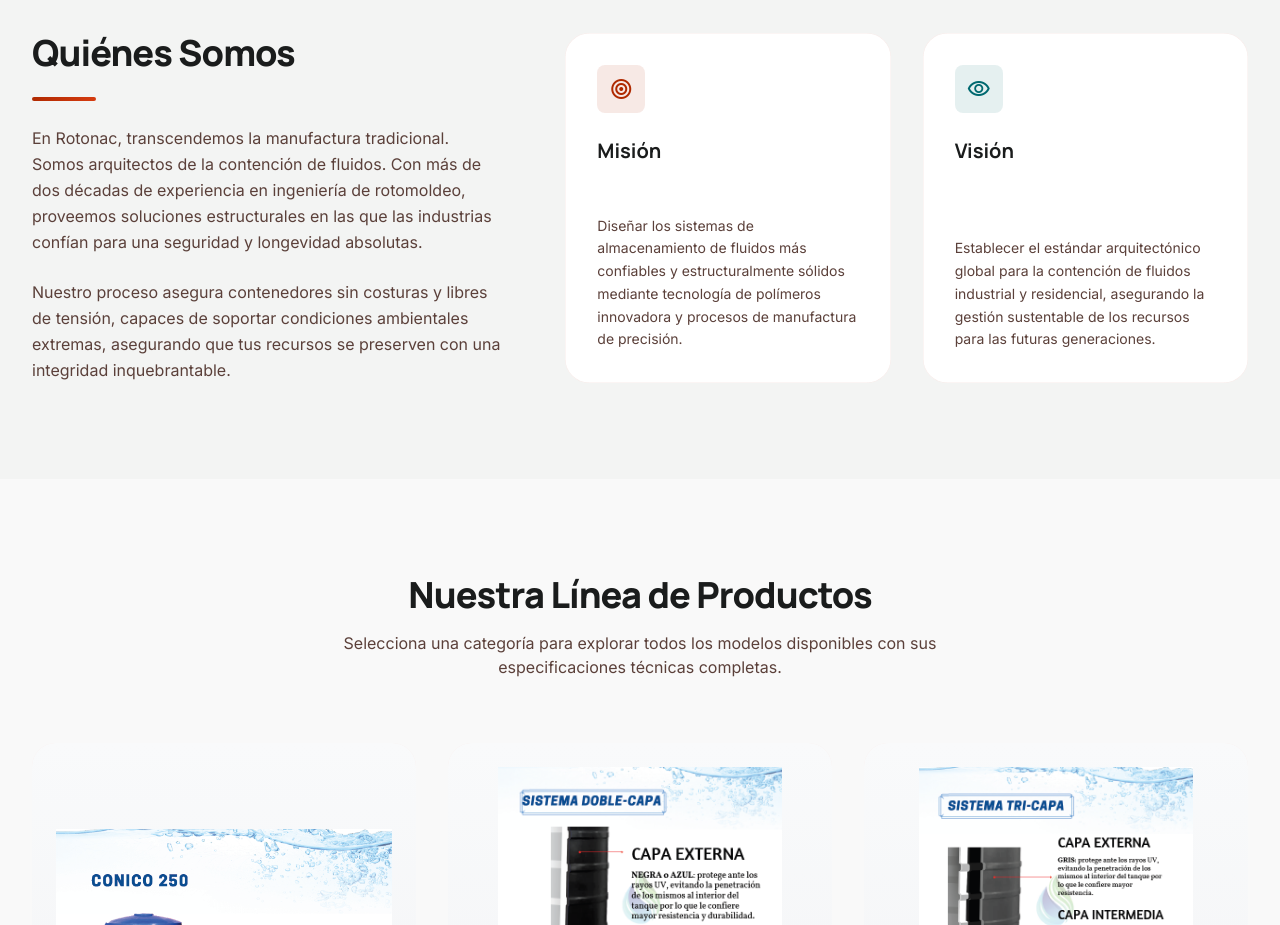
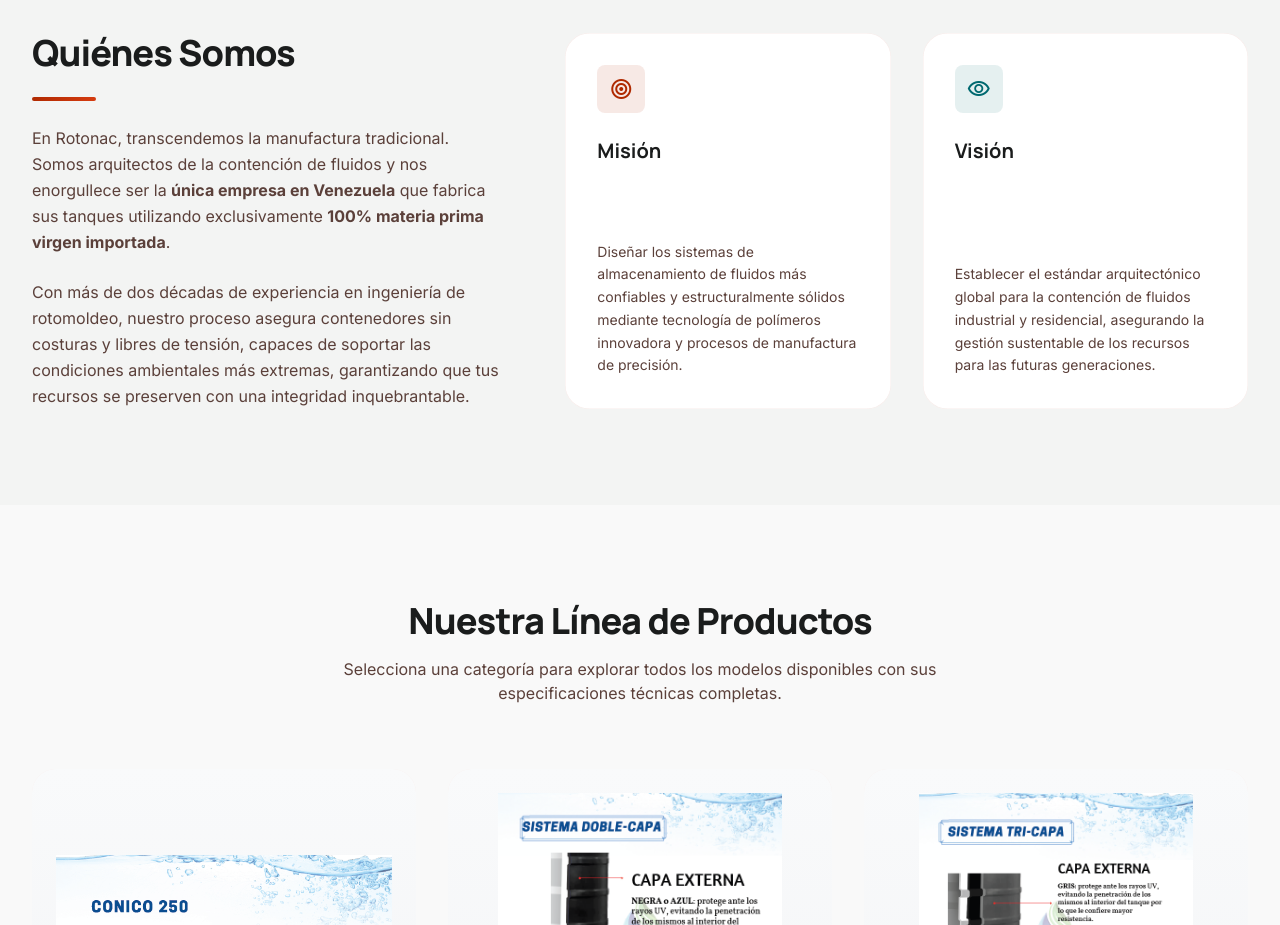
Before and after one commit to msalazarsilva44-creator/Landing-page-rotonac, a React (Vite) app: page / in a window 1280 px wide. Shown: the part 1080-2005 px from the top of the page. Built offline with nearby package versions, Linux system fonts and the light colour scheme.

Commit message:
update: about us text with 100% virgin raw material claim

```diff
--- a/src/App.jsx
+++ b/src/App.jsx
@@ -175,10 +175,10 @@
               <h2 className="font-headline font-extrabold text-3xl md:text-4xl text-on-surface tracking-tight">Quiénes Somos</h2>
               <div className="w-16 h-1 bg-gradient-primary rounded-full mb-8"></div>
               <p className="font-body text-base text-on-surface-variant leading-relaxed">
-                En Rotonac, transcendemos la manufactura tradicional. Somos arquitectos de la contención de fluidos. Con más de dos décadas de experiencia en ingeniería de rotomoldeo, proveemos soluciones estructurales en las que las industrias confían para una seguridad y longevidad absolutas.
+                En Rotonac, transcendemos la manufactura tradicional. Somos arquitectos de la contención de fluidos y nos enorgullece ser la <strong>única empresa en Venezuela</strong> que fabrica sus tanques utilizando exclusivamente <strong>100% materia prima virgen importada</strong>.
               </p>
               <p className="font-body text-base text-on-surface-variant leading-relaxed">
-                Nuestro proceso asegura contenedores sin costuras y libres de tensión, capaces de soportar condiciones ambientales extremas, asegurando que tus recursos se preserven con una integridad inquebrantable.
+                Con más de dos décadas de experiencia en ingeniería de rotomoldeo, nuestro proceso asegura contenedores sin costuras y libres de tensión, capaces de soportar las condiciones ambientales más extremas, garantizando que tus recursos se preserven con una integridad inquebrantable.
               </p>
             </div>
             <div className="lg:col-span-7 grid grid-cols-1 sm:grid-cols-2 gap-8">
```
